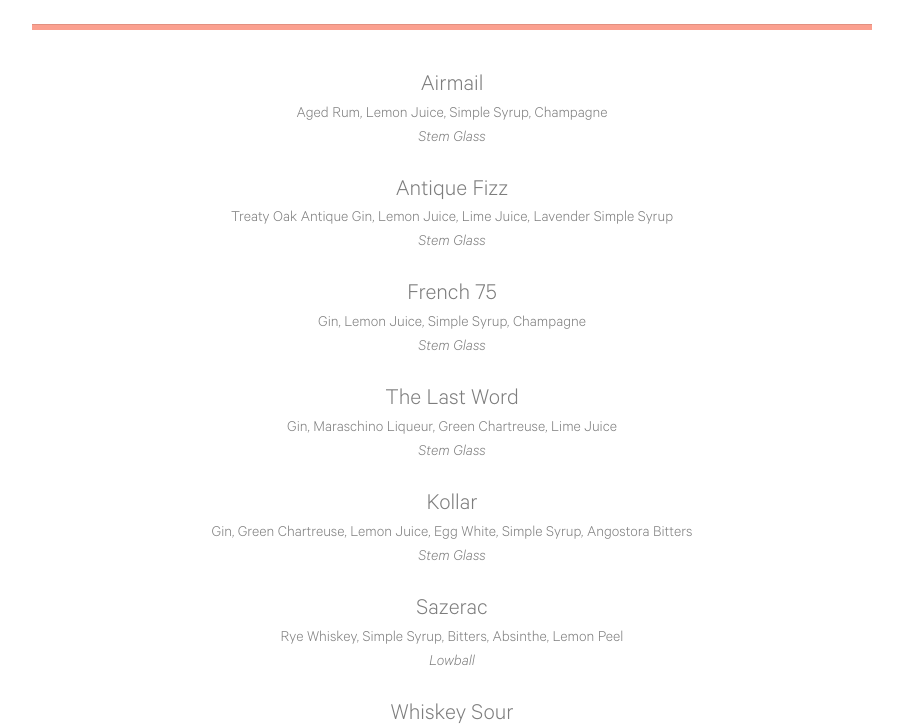
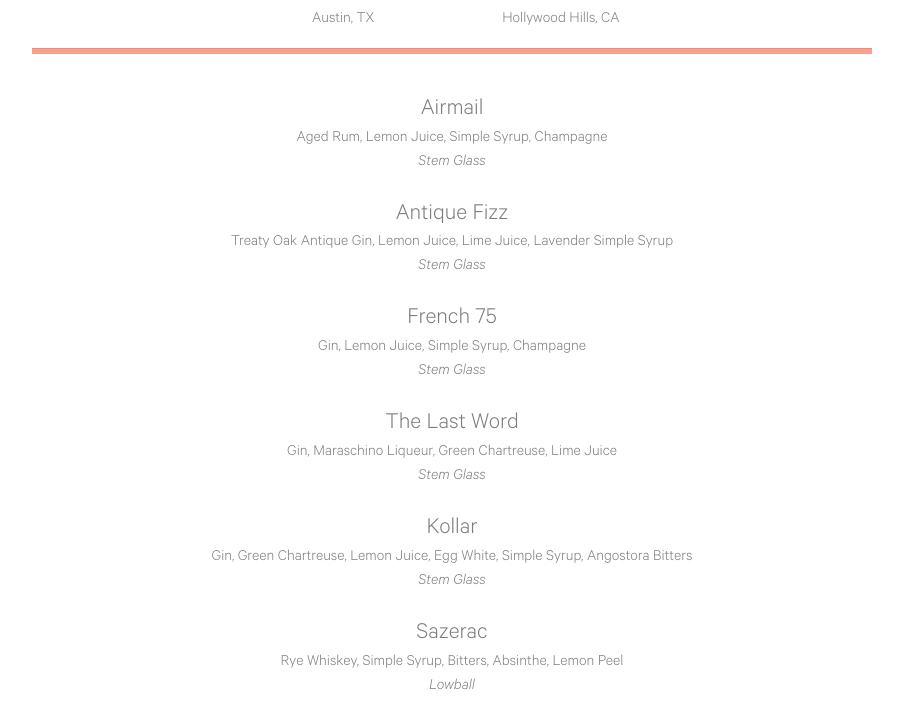
Before and after one commit to admonaghan/cactus-club, a plain HTML site: page index.html in a window 1280 px wide. Shown: the part 206-930 px from the top of the page, without its empty margins (188-1091 px from the left). Drawn offline with nearby package versions, Linux system fonts and the light colour scheme.

Commit message:
added foundations for additional locations

```diff
--- a/index.html
+++ b/index.html
@@ -100,6 +100,16 @@
             <h1 class="display-4">Cactus Club</h1>
         </div>
         <div class="row">
+            <div class="col-4"></div>
+            <div class="col-2 text-center">
+                <a href="index.html">Austin, TX</a>
+            </div>
+            <div class="col-2 text-center">
+                <a href="hollywood.html">Hollywood Hills, CA</a>
+            </div>
+            <div class="col-4 text-center"></div>
+        </div>
+        <div class="row">
             <div class="col"></div>
             <div class="col-8">
                 <hr class="head">
@@ -113,7 +123,6 @@
         <h2 class="text-center">Summer Seasonal</h2>
         <div class="text-center" id="seasonal_drink_list">
             <br>
-            </div>
         </div>
 
         <!-- Modal -->
@@ -153,7 +162,8 @@
                 to point B (not sober), this drink may date back to the early days of airmail, which began May 15, 1918 with the world's first scheduled airmail route between New York and Washington DC. \
                 The earliest known reference of the drink, however, is a 1930s promotional pamphlet, <i>Bacardi and It’s Many Uses</i>. <br> <br> \
                 The drink was most popular in the 1940s, notably appearing in W.C Whitfield's 1941 wooden cover bound book <i>Here’s How</i>, accompanied by the note 'It ought to make you fly high'.",
-                "season": "classic"
+                "season": "classic",
+                "location": ["TX", "CA"]
             },
             {
                 "id": "drink-1",
@@ -163,7 +173,8 @@
                 "description": "A delicious concoction (and cousin to the Gin Fizz) from the Treaty Oak Distillery in Dripping Springs, TX, this cocktail uses their Waterloo Antique Gin in place of regular gin.<br><br>\
                 Waterloo Antique Gin spends two years in first-use, medium-char American oak barrels to develop rich wood flavors that compliment the botanical backbone of their gin. \
                 (i.e. it’s gin that thinks it bourbon).",
-                "season": "classic"
+                "season": "classic",
+                "location": ["TX"]
             },
             {
                 "id": "drink-2",
@@ -175,7 +186,8 @@
                 The French 75 as we know it first appeared in print in 1927, at the height of Prohibition, \
                 in a bootlegger-friendly volume called <i>Here’s How!</i> put out by a New York humor magazine. \
                 By the 1930s, the drink was everywhere. The elixir has the distinction of being the only classic born in America during the dry period of Prohibition.",
-                "season": "classic"
+                "season": "classic",
+                "location": ["TX"]
             },
             {
                 "id": "drink-3",
@@ -187,7 +199,8 @@
                 to the latter half of the century, and it soon faded into obscurity. This drink has seen a recent revival in American cocktail bars. <br><br>\
                 Green Charteuse is an ingredient worthy of note – it’s a French liqueur made by Carthusian Monks and is (allegedly) flavoured with 130 different herbs, \
                 giving it a strong medicinal edge. Its careful craft would have been in great contrast to the bathtub gin of the Prohibition era.",
-                "season": "classic"
+                "season": "classic",
+                "location": ["TX"]
             },
             {
                 "id": "drink-4",
@@ -195,7 +208,8 @@
                 "ingredients": "Hendricks Gin, Muddled Blueberry and Cucumber, Lime, Mint Syrup, Grapefruit Bitters",
                 "glass": "Stem Glass",
                 "description": "This is a drink that Amanda found on Instagram and thought 'that sounds good' ... <br><br>and it is.",
-                "season": "summer"
+                "season": "summer",
+                "location": ["TX"]
             },
             {
                 "id": "drink-5",
@@ -203,7 +217,8 @@
                 "ingredients": "Gin, Green Chartreuse, Lemon Juice, Egg White, Simple Syrup, Angostora Bitters",
                 "glass": "Stem Glass",
                 "description": "Earthy, tart, and smooth. While not a classic cocktail, it’s a classic in our book.",
-                "season": "classic"
+                "season": "classic",
+                "location": ["TX"]
             },
             {
                 "id": "drink-6",
@@ -217,7 +232,8 @@
                  On top of filling prescriptions, he apparently served his customers toddies mixed with his bitters and Sazerac de Forge et Fils cognac. \
                  They became so popular that a bar called the Sazerac Coffee House started buying his bitters and pouring a blend of the Sazerac cognac, bitters, sugar, and absinthe as their signature cocktail. \
                  Eventually they purchased the rights to the bitters outright, subbed the cognac for rye whiskey, and the Sazerac was born.",
-                 "season": "classic"
+                 "season": "classic",
+                 "location": ["TX"]
             },
             {
                 "id": "drink-7",
@@ -232,7 +248,8 @@
                 The sailors then brought this concept to shore and eventually the basics of the sour cocktail were refined to what we know it as today. \
                 Gin and Brandy were also substituted in by the English, but the Americans were more fond of the native whiskey. Jerry Thomas ultimately refined and published this imbibement, codifying the sour into black and white.\
                 Egg was later added as a creamy, frothy element to the cocktail that went down smoother…although some bartenders insist that this makes the drink a Boston Sour.",
-                "season": "classic"
+                "season": "classic",
+                "location": ["TX", "CA"]
             },
             {
                 "id": "drink-8",
@@ -246,7 +263,8 @@
                 It turned out to be a huge hit, and Cox christened it the 'Daiquiri', naming the drink after a nearby port town.<br><br>\
                 In 1909, Cox's cocktail, which until then could only be found in Cuba, was brought to America by Admiral Lucius W. Johnson, who introduced it to Washington, D.C.'s Army and Navy Club.<br><br>\
                 The frozen daquiri was born in the 1920’s by the bartender/owner of the Floridita in Havana, Cuba by adding shaved ice.",
-                "season": "summer"
+                "season": "summer",
+                "location": ["TX", "CA"]
             },
             {
                 "id": "drink-9",
@@ -254,7 +272,8 @@
                 "ingredients": "Aged Rum, Lime Juice, Coconut Simple Syrup",
                 "glass": "Stem Glass",
                 "description": "Take a classic, add coconut – brilliant",
-                "season": "summer"
+                "season": "summer",
+                "location": ["TX"]
             },
             {
                 "id": "drink-10",
@@ -264,7 +283,8 @@
                 "description": "In the 1930s, Cuban cocktails started to become popular in the United States thanks to the writers \
                 F. Scott Fitzgerald and Ernest Hemingway. In 1935, the bar <i>La Florida</i>, in Havana, Cuba took the original recipe and made additional variations. \
                 This is listed as “La Florida Daiquiri Number 4” in the souvenir recipe booklet.",
-                "season": "summer"
+                "season": "summer",
+                "location": ["TX", "CA"]
             },
             {
                 "id": "drink-11",
@@ -274,7 +294,8 @@
                 "description": "The recipe was passed to us by a generous bartender from Gallo Pelón, a mezcaleria in Raleigh, NC. <br><br>\
                 Benito Pablo Juárez García was a Mexican lawyer and politician, who served as the 26th president of Mexico from 1858 until his death in 1872. \
                 Juárez is revered in Mexico as 'a preeminent symbol of Mexican nationalism and resistance to foreign intervention.'<br><br>We drink to him.",
-                "season": "classic"
+                "season": "classic",
+                "location": ["TX"]
             },
             {
                 "id": "drink-12",
@@ -286,7 +307,8 @@
                 For decades the drink was associated with the upper class. It appeared in the 1956 movie “High Society” starring Frank Sinatra and Bing Crosby, \
                 and James Bond drinks one in the 1956 novel “Diamonds Are Forever.” The Stinger remained popular in the United States until about the 1970s, when it fell out of favor. <br><br>\
                 We think it's time to bring it back.",
-                "season": "classic"
+                "season": "classic",
+                "location": ["TX"]
             }
         ];
 
```
Lines whose indentation alone changed are shown as unchanged.
